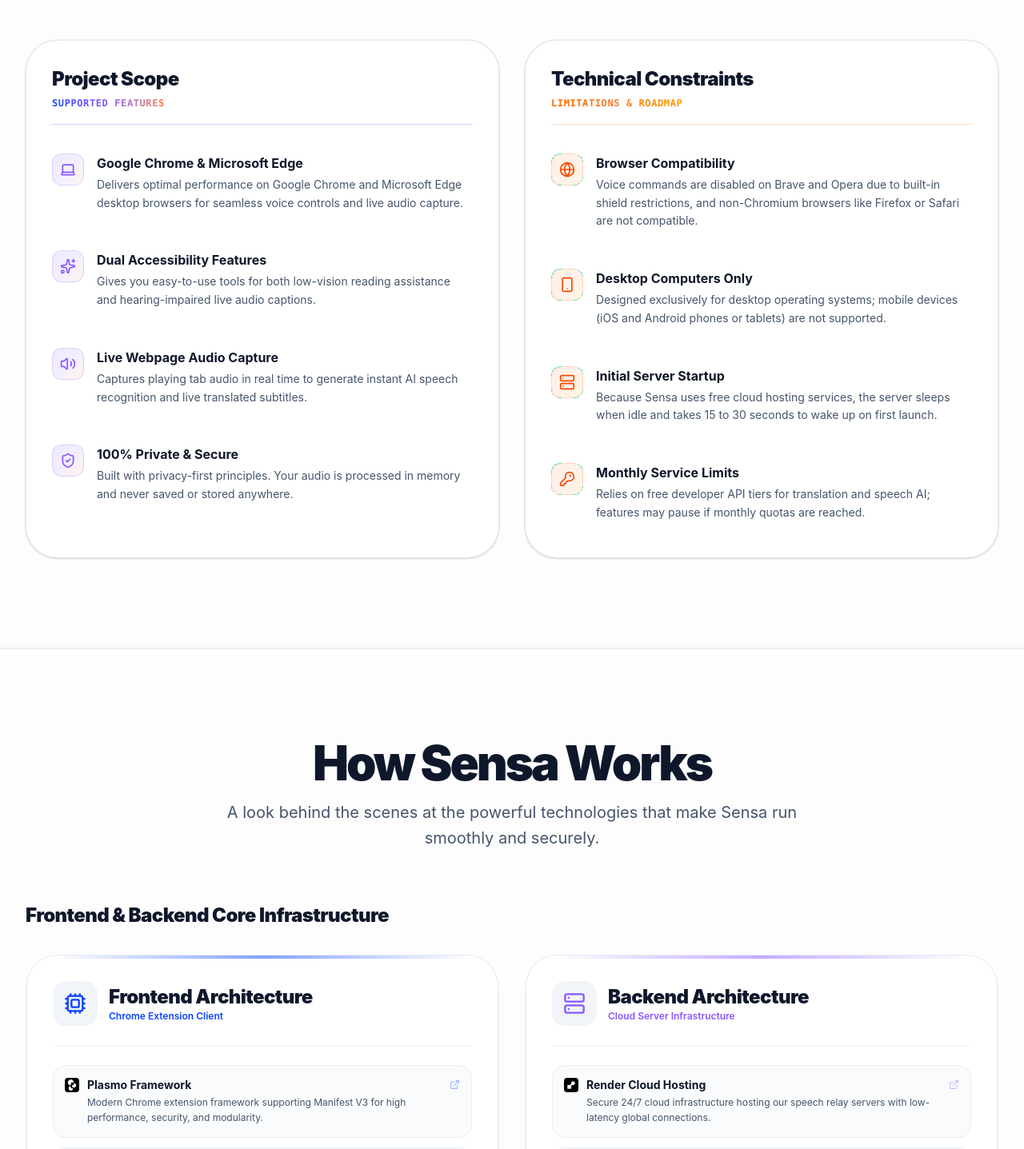
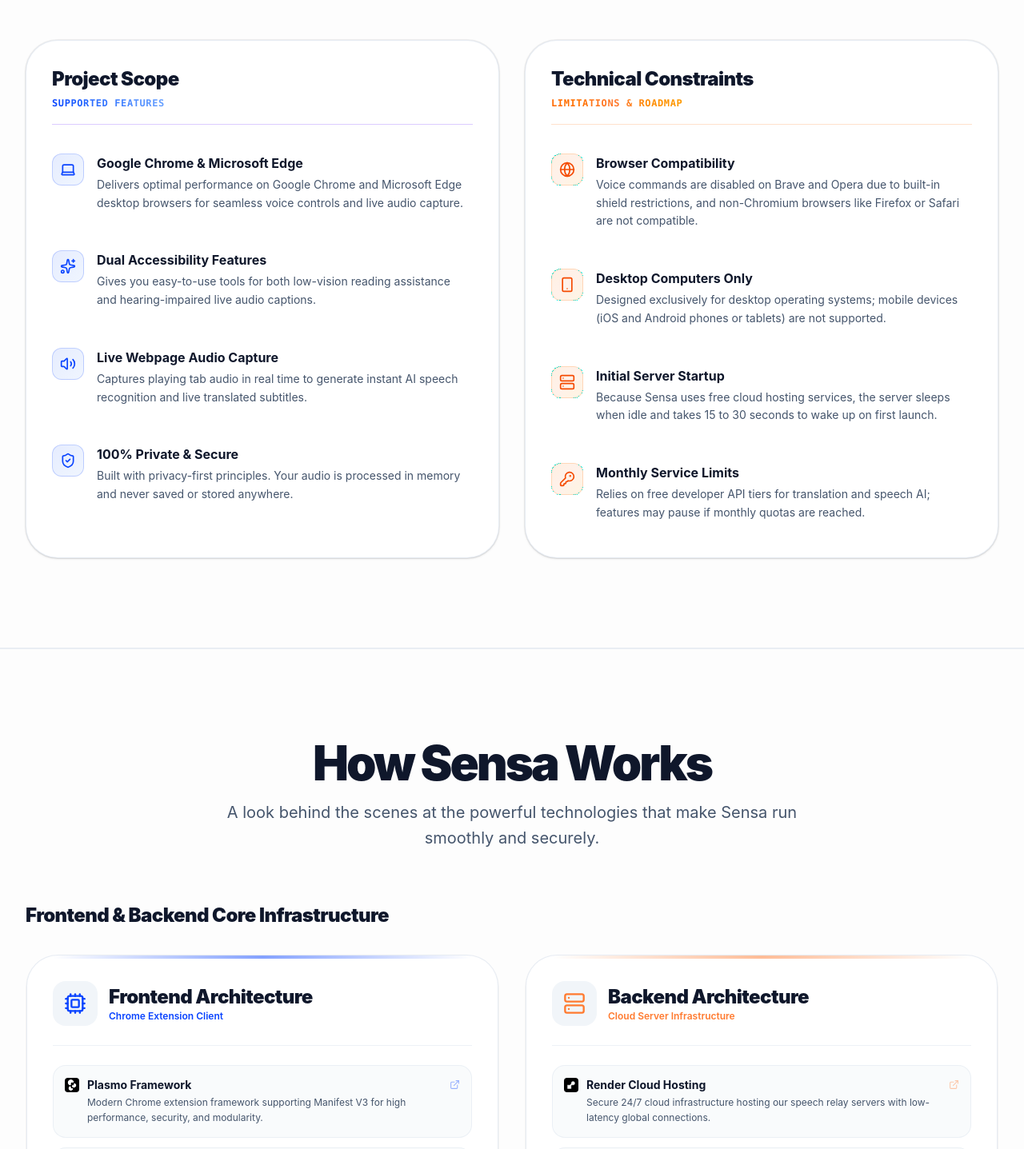
Before and after one commit to bulsu-kdlantolin/sensa-website, a React (Vite) app: page / in a window 1280 px wide. Shown: the part 5080-6517 px from the top of the page at 80% size. Built offline with nearby package versions, Linux system fonts and the light colour scheme.

Commit message:
style: align scope and architecture section colors with sensa brand logo

```diff
--- a/src/components/ArchitectureSection.tsx
+++ b/src/components/ArchitectureSection.tsx
@@ -99,9 +99,9 @@ export default function ArchitectureSection({ isDark }: ArchitectureSectionProps
       title: 'Backend Architecture',
       tag: 'Cloud Server Infrastructure',
       icon: Server,
-      color: 'text-[#8A56FF] dark:text-[#A855F7]',
-      borderHover: 'group-hover:border-[#8A56FF]/60 group-hover:shadow-[0_0_35px_rgba(138,86,255,0.25)]',
-      accentLine: 'bg-gradient-to-r from-transparent via-[#8A56FF] to-transparent',
+      color: 'text-[#FF7A2F] dark:text-[#FFC09B]',
+      borderHover: 'group-hover:border-[#FF7A2F]/60 group-hover:shadow-[0_0_35px_rgba(255,122,47,0.25)]',
+      accentLine: 'bg-gradient-to-r from-transparent via-[#FF7A2F] to-transparent',
       items: [
         { name: 'Render Cloud Hosting', detail: 'Secure 24/7 cloud infrastructure hosting our speech relay servers with low-latency global connections.', Logo: RenderCloudLogo, url: 'https://render.com/' },
         { name: 'Node.js & WebSocket Proxy', detail: 'Real-time backend relay streaming live browser audio directly to our AI engines without delay.', Logo: NodeLogo, url: 'https://nodejs.org/' },
@@ -115,9 +115,9 @@ export default function ArchitectureSection({ isDark }: ArchitectureSectionProps
       layerNumber: 'Layer 1',
       title: 'External Cloud APIs',
       icon: Cloud,
-      color: 'text-[#0A44FF] dark:text-[#6AA2FF]',
-      borderHover: 'hover:border-[#0A44FF]/60 hover:shadow-[0_0_30px_rgba(10,68,255,0.18)]',
-      accentLine: 'bg-[#0A44FF]',
+      color: 'text-[#FF7A2F] dark:text-[#FFC09B]',
+      borderHover: 'hover:border-[#FF7A2F]/60 hover:shadow-[0_0_30px_rgba(255,122,47,0.18)]',
+      accentLine: 'bg-[#FF7A2F]',
       gridCols: 'grid-cols-1 md:grid-cols-2 lg:grid-cols-3',
       apis: [
         {
@@ -147,9 +147,9 @@ export default function ArchitectureSection({ isDark }: ArchitectureSectionProps
       layerNumber: 'Layer 2',
       title: 'Browser & Web Platform Native APIs',
       icon: Globe,
-      color: 'text-[#8A56FF] dark:text-[#A855F7]',
-      borderHover: 'hover:border-[#8A56FF]/60 hover:shadow-[0_0_30px_rgba(138,86,255,0.18)]',
-      accentLine: 'bg-[#8A56FF]',
+      color: 'text-[#0A44FF] dark:text-[#6AA2FF]',
+      borderHover: 'hover:border-[#0A44FF]/60 hover:shadow-[0_0_30px_rgba(10,68,255,0.18)]',
+      accentLine: 'bg-[#0A44FF]',
       gridCols: 'grid-cols-1 md:grid-cols-2 lg:grid-cols-3',
       apis: [
         {
@@ -200,9 +200,9 @@ export default function ArchitectureSection({ isDark }: ArchitectureSectionProps
       layerNumber: 'Layer 3',
       title: 'Chrome Extension Manifest V3 APIs',
       icon: Cpu,
-      color: 'text-[#FF7A2F] dark:text-[#FFC09B]',
-      borderHover: 'hover:border-[#FF7A2F]/60 hover:shadow-[0_0_35px_rgba(255,122,47,0.18)]',
-      accentLine: 'bg-[#FF7A2F]',
+      color: 'text-[#0A44FF] dark:text-[#6AA2FF]',
+      borderHover: 'hover:border-[#0A44FF]/60 hover:shadow-[0_0_35px_rgba(10,68,255,0.18)]',
+      accentLine: 'bg-[#0A44FF]',
       gridCols: 'grid-cols-1 md:grid-cols-2 lg:grid-cols-3',
       apis: [
         {
--- a/src/components/ScopeSection.tsx
+++ b/src/components/ScopeSection.tsx
@@ -97,7 +97,7 @@ export default function ScopeSection({ isDark }: ScopeSectionProps) {
                 <h3 className={`text-2xl font-black tracking-tight ${isDark ? 'text-white' : 'text-slate-900'}`}>
                   Project Scope
                 </h3>
-                <span className="text-xs font-mono font-bold uppercase tracking-wider text-transparent bg-clip-text bg-gradient-to-r from-[#0A44FF] via-[#8A56FF] to-[#FF7A2F]">
+                <span className="text-xs font-mono font-bold uppercase tracking-wider text-transparent bg-clip-text bg-gradient-to-r from-[#0A44FF] to-[#6AA2FF]">
                   Supported Features
                 </span>
               </div>
@@ -109,14 +109,14 @@ export default function ScopeSection({ isDark }: ScopeSectionProps) {
                     <div key={idx} className="group flex gap-4 items-start p-3 -mx-3 rounded-2xl transition-all duration-300 hover:bg-slate-500/5 cursor-default">
                       <div
                         className={`w-10 h-10 rounded-xl flex items-center justify-center shrink-0 border transition-all duration-300 group-hover:scale-110 group-hover:rotate-3 ${isDark
-                            ? 'bg-gradient-to-br from-[#0A44FF]/20 via-[#8A56FF]/20 to-[#FF7A2F]/20 text-[#8A56FF] border-[#8A56FF]/30 group-hover:border-[#8A56FF]/60 group-hover:shadow-[0_0_15px_rgba(138,86,255,0.3)]'
-                            : 'bg-gradient-to-br from-[#0A44FF]/10 via-[#8A56FF]/10 to-[#FF7A2F]/10 text-[#8A56FF] border-[#8A56FF]/20 group-hover:border-[#8A56FF]/50 group-hover:shadow-[0_0_15px_rgba(138,86,255,0.2)]'
+                            ? 'bg-gradient-to-br from-[#0A44FF]/20 to-[#6AA2FF]/20 text-[#0A44FF] border-[#0A44FF]/30 group-hover:border-[#0A44FF]/60 group-hover:shadow-[0_0_15px_rgba(10,68,255,0.3)]'
+                            : 'bg-gradient-to-br from-[#0A44FF]/10 to-[#6AA2FF]/10 text-[#0A44FF] border-[#0A44FF]/20 group-hover:border-[#0A44FF]/50 group-hover:shadow-[0_0_15px_rgba(10,68,255,0.2)]'
                           }`}
                       >
                         <Icon size={20} />
                       </div>
                       <div>
-                        <h4 className={`text-base font-bold mb-1 transition-colors duration-300 group-hover:text-[#8A56FF] ${isDark ? 'text-white' : 'text-slate-900'}`}>
+                        <h4 className={`text-base font-bold mb-1 transition-colors duration-300 group-hover:text-[#0A44FF] ${isDark ? 'text-white' : 'text-slate-900'}`}>
                           {item.title}
                         </h4>
                         <p className={`text-sm leading-relaxed ${isDark ? 'text-slate-400' : 'text-slate-600'}`}>
```
